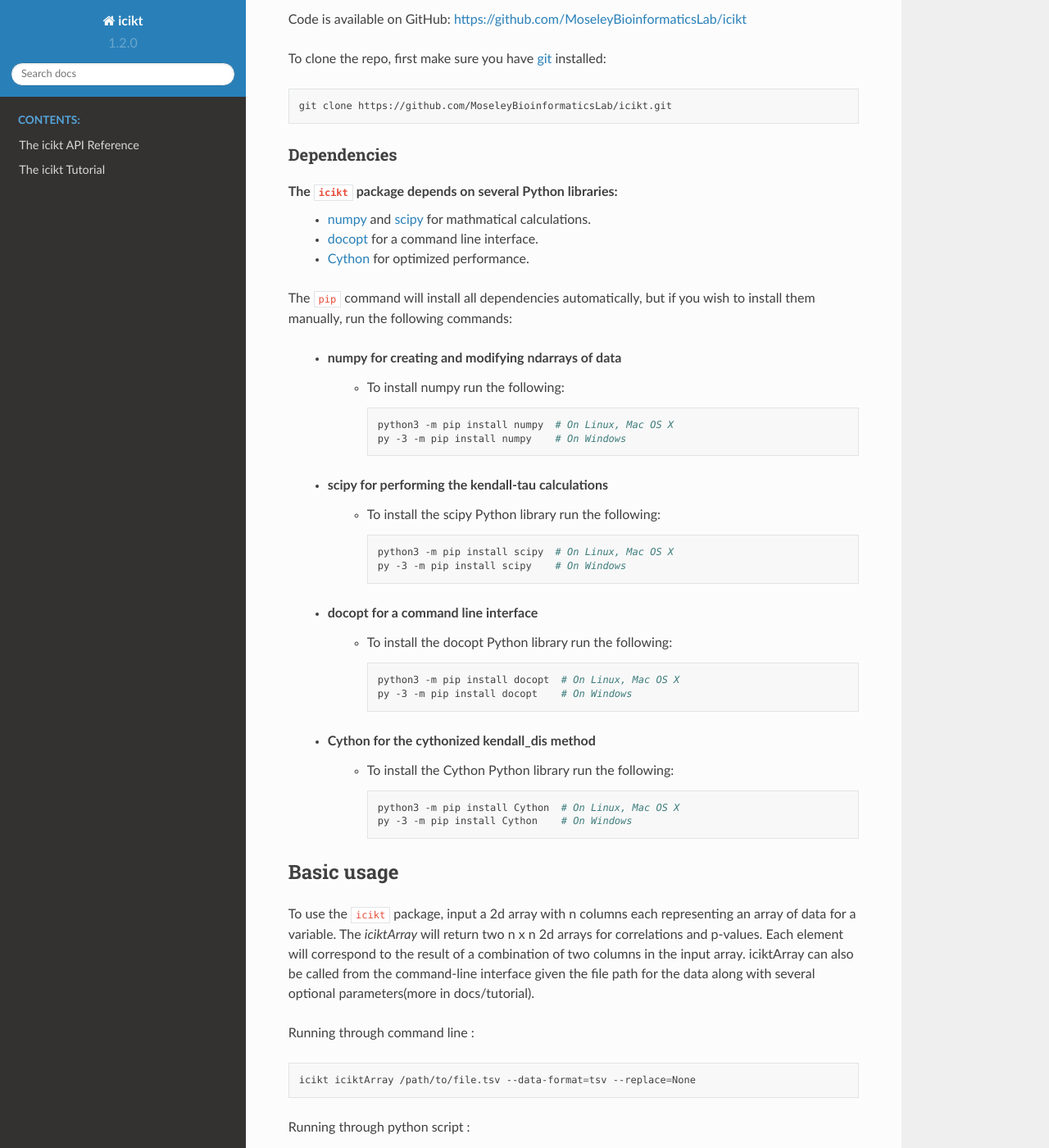
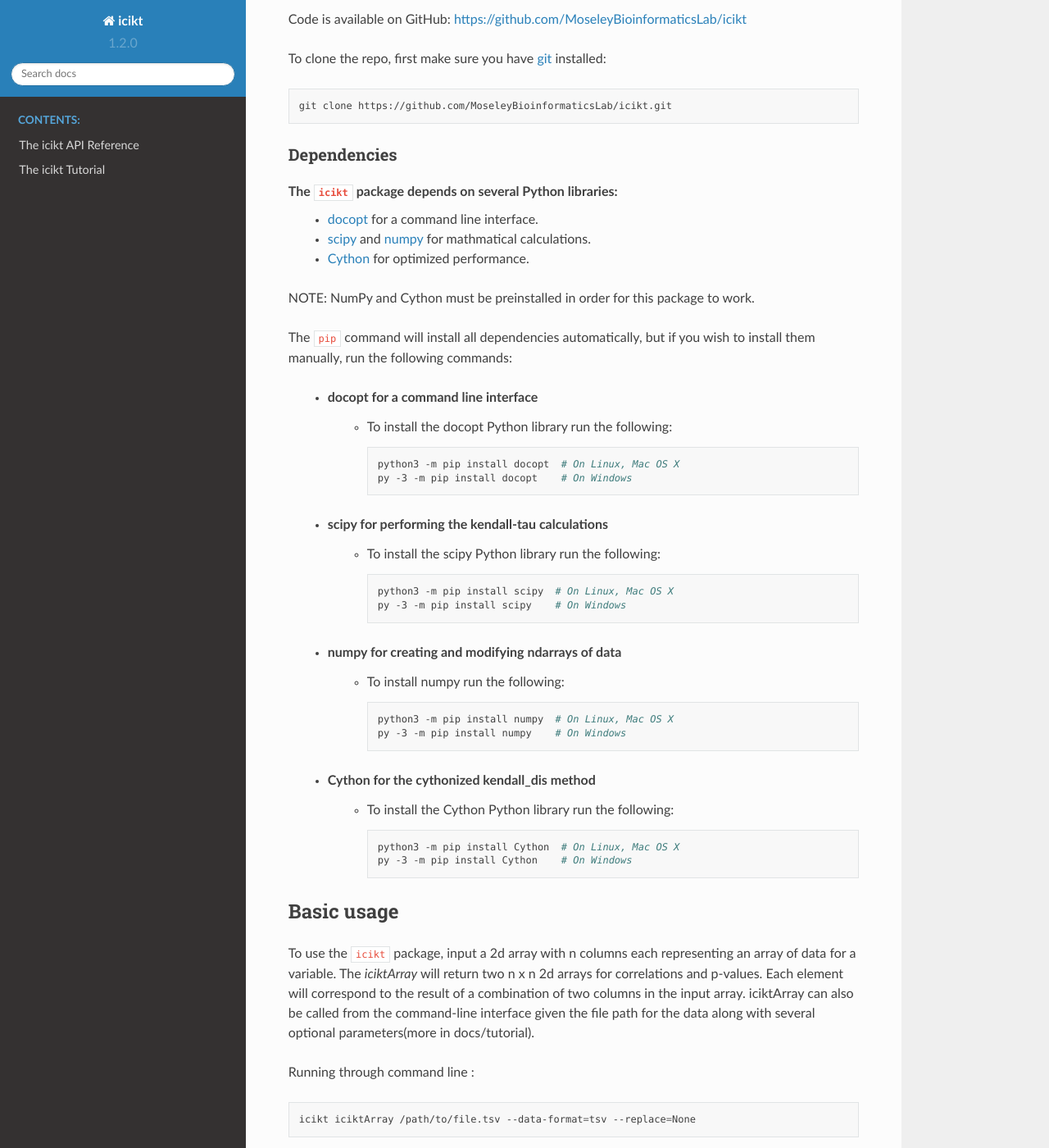
Before and after one commit to MoseleyBioinformaticsLab/icikt, a Sphinx documentation site: the page built from docs/guide.rst, in a window 1280 px wide and 1400 px high, scrolled down 1080 px. Shown: the whole window at 82% size. Built offline with Sphinx 7.4.7 and the Read the Docs theme 2.0.0, drawn with Linux system fonts in a browser that asks for light colours; pages that are not in the unit, such as notebooks, are missing from menus.

Commit message:
Edit readme and add to content bar on the left

```diff
--- a/README.rst
+++ b/README.rst
@@ -63,19 +63,21 @@
 Dependencies
 ~~~~~~~~~~~~
 The ``icikt`` package depends on several Python libraries:
-    * numpy_ and scipy_ for mathmatical calculations.
     * docopt_ for a command line interface.
+    * scipy_ and numpy_ for mathmatical calculations.
     * Cython_ for optimized performance.
+
+NOTE: NumPy and Cython must be preinstalled in order for this package to work.
 
 The ``pip`` command will install all dependencies automatically, but if you wish to install them manually, run the following commands:
 
-   * numpy for creating and modifying ndarrays of data
-      * To install numpy run the following:
+   * docopt for a command line interface
+      * To install the docopt Python library run the following:
 
         .. code:: bash
 
-           python3 -m pip install numpy  # On Linux, Mac OS X
-           py -3 -m pip install numpy    # On Windows
+           python3 -m pip install docopt  # On Linux, Mac OS X
+           py -3 -m pip install docopt    # On Windows
 
    * scipy for performing the kendall-tau calculations
       * To install the scipy Python library run the following:
@@ -85,13 +87,13 @@
            python3 -m pip install scipy  # On Linux, Mac OS X
            py -3 -m pip install scipy    # On Windows
 
-   * docopt for a command line interface
-      * To install the docopt Python library run the following:
+   * numpy for creating and modifying ndarrays of data
+      * To install numpy run the following:
 
         .. code:: bash
 
-           python3 -m pip install docopt  # On Linux, Mac OS X
-           py -3 -m pip install docopt    # On Windows
+           python3 -m pip install numpy  # On Linux, Mac OS X
+           py -3 -m pip install numpy    # On Windows
 
    * Cython for the cythonized kendall_dis method
       * To install the Cython Python library run the following:
--- a/docs/index.rst
+++ b/docs/index.rst
@@ -7,9 +7,10 @@
 ====================
 
 .. toctree::
-   :maxdepth: 2
+   :maxdepth: 3
    :caption: Contents:
 
+   README
    api
    tutorial
 
```
